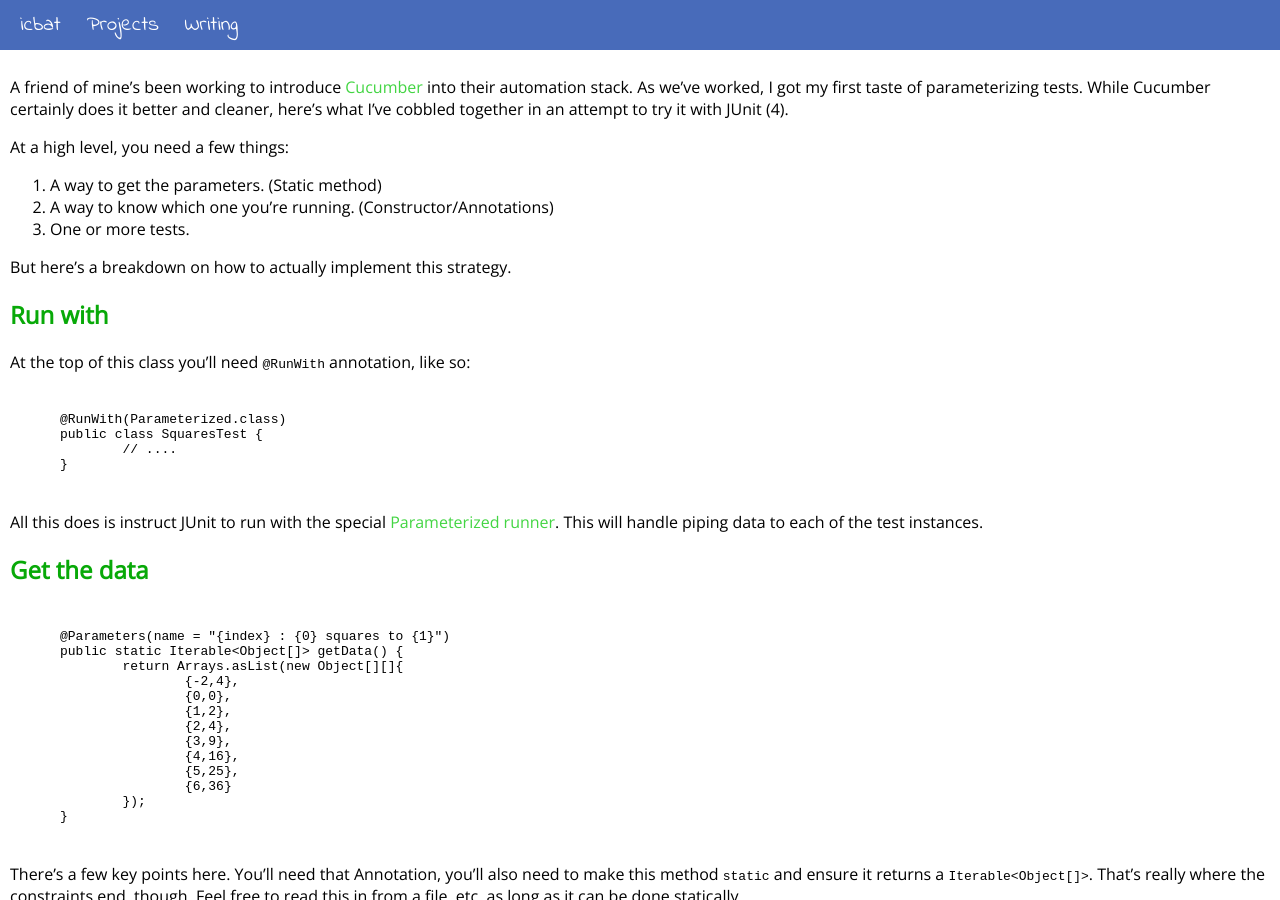
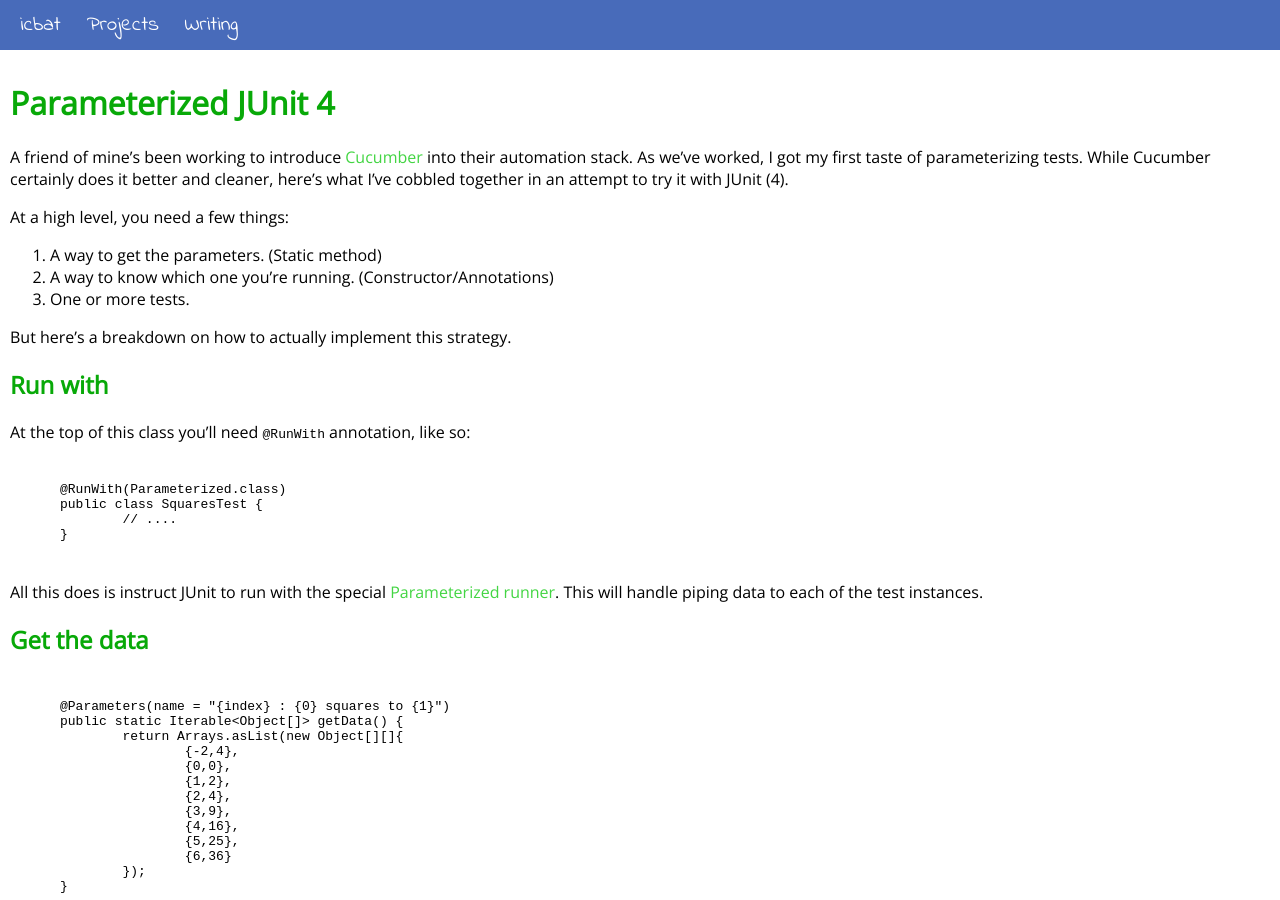
Before and after one commit to icbat/icbat.github.io, a Jekyll site: the page built from writing/_posts/2014-10-06-parameterized-junit4.md, in a window 1280 px wide and 900 px high. Built offline with Jekyll 4.4.1, drawn with Linux system fonts in a browser that asks for light colours.

Commit message:
Adding new layout and using it

```diff
--- /dev/null
+++ b/_layouts/post.html
@@ -0,0 +1,16 @@
+<html>
+
+{% include meta.html %}
+
+{% include header.html %}
+
+<body>
+<div class="content">
+<h1>{{page.title}}</h1>
+{{content}}
+</div>
+</body>
+
+{% include footer.html %}
+
+</html>
```
Also changed, not shown: projects/_posts/1970-01-01-tradesong.md (+1 -1 lines), projects/_posts/2014-07-20-bagger.md (+1 -1 lines), projects/_posts/2014-10-06-pressing.md (+1 -1 lines), projects/_posts/2014-11-28-itch-roulette.md (+1 -1 lines), writing/_posts/2014-10-06-parameterized-junit4.md (+1 -1 lines).
